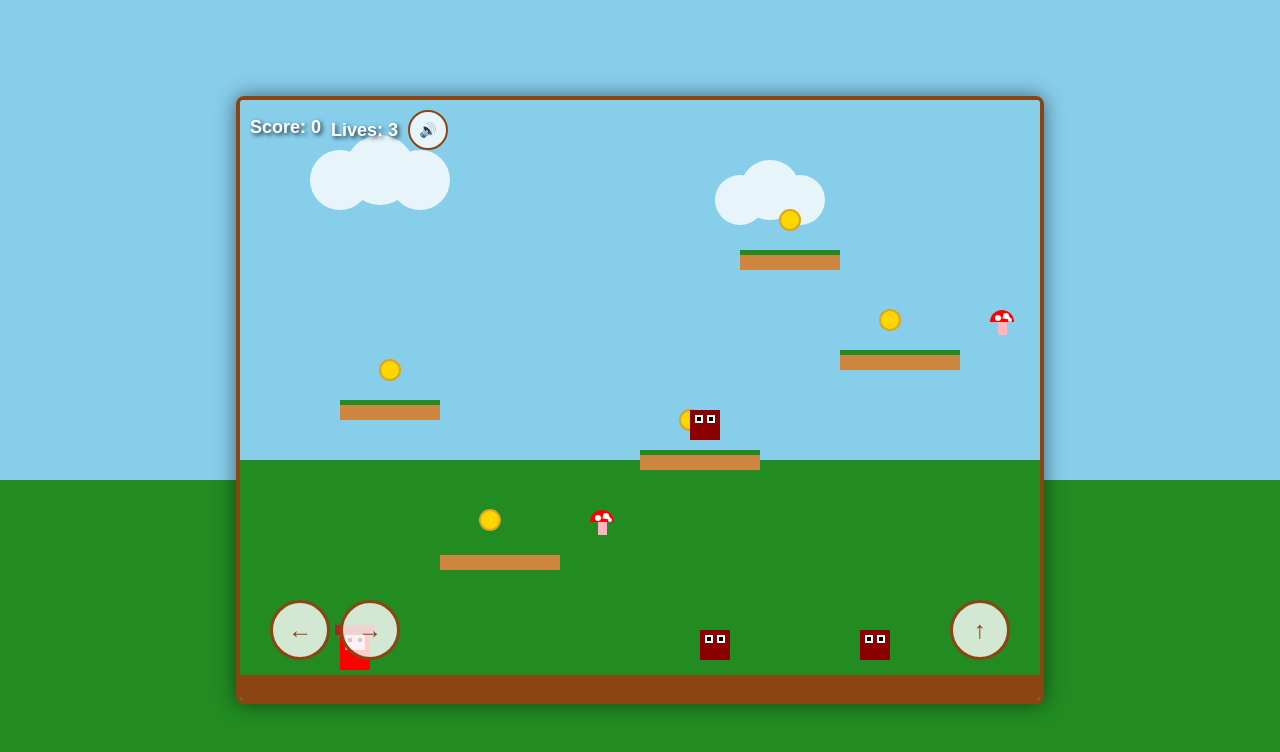
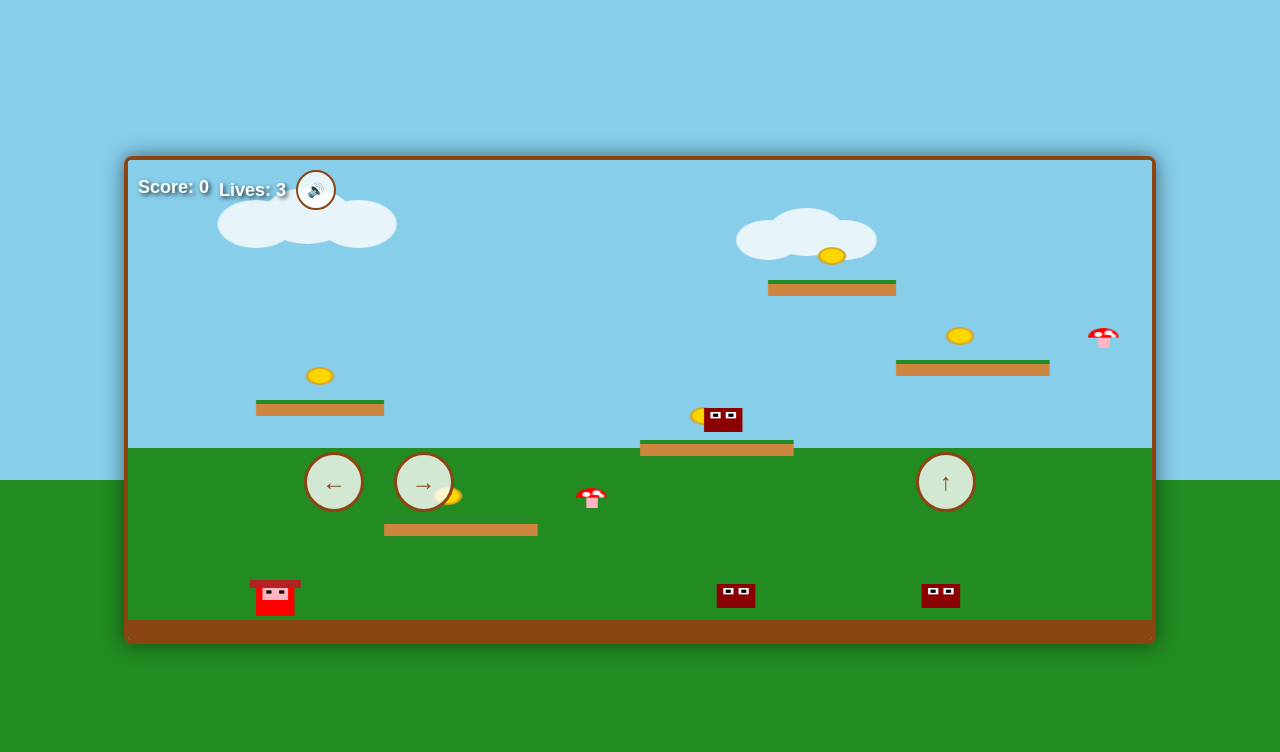
Before and after one commit to brankosimic/mario-game, a website: page index.html in a window 1280 px wide. Drawn offline with Linux system fonts and the light colour scheme.

Commit message:
Fix landscape: scale canvas to fit screen

```diff
--- a/style.css
+++ b/style.css
@@ -150,36 +150,37 @@ body {
     }
 
     #gameCanvas {
-        width: 800px;
-        height: 600px;
+        width: 80vw;
+        height: 60vw;
+        max-height: 60vh;
     }
 
     #mobile-controls {
         display: flex;
         justify-content: space-between;
-        width: 100%;
+        width: 80vw;
         max-width: 800px;
-        bottom: 20px;
+        bottom: 5vw;
         left: 50%;
         transform: translateX(-50%);
     }
 
     #leftBtn {
         position: absolute;
-        left: 30px;
-        bottom: 20px;
+        left: 5vw;
+        bottom: 5vw;
     }
 
     #rightBtn {
         position: absolute;
-        left: 100px;
-        bottom: 20px;
+        left: 12vw;
+        bottom: 5vw;
     }
 
     #jumpBtn {
         position: absolute;
-        right: 30px;
-        bottom: 20px;
+        right: 5vw;
+        bottom: 5vw;
         margin-top: 0;
     }
 
```
